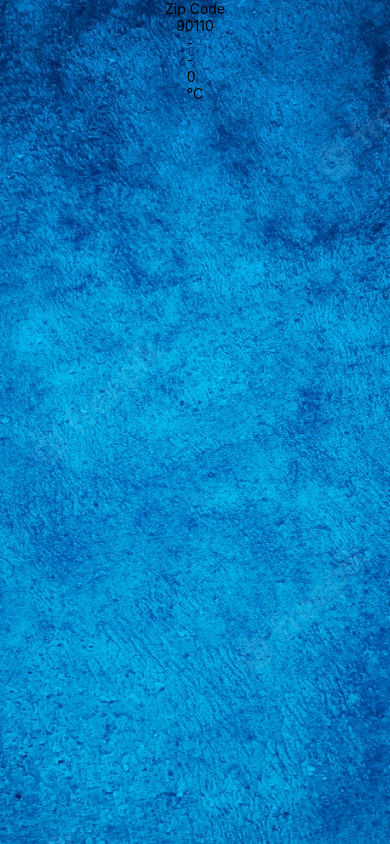
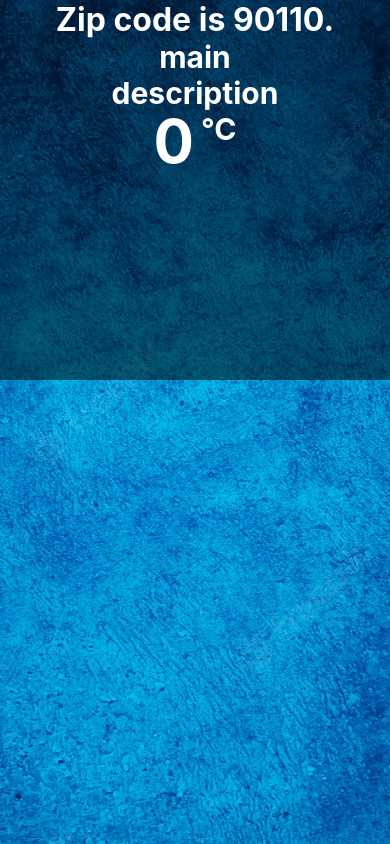
Before and after one commit to SahingkarnSuksabai/3SA04_63471, a React Native app: screen / in a window 390 px wide. Built offline with nearby package versions, Linux system fonts and the light colour scheme.

Commit message:
CHALLENGE PART3

```diff
--- a/App.js
+++ b/App.js
@@ -1,11 +1,10 @@
 import { StatusBar } from 'expo-status-bar';
 import React from 'react';
-import { StyleSheet, View } from 'react-native';
+import { StyleSheet, View, ImageBackground } from 'react-native';
 import Weather from './components/Weather';
+import Constants from 'expo-constants';
 
 export default function App() {
-
-
   return (
     <View style={styles.container}>
       <Weather zipCode="90110"/>
@@ -14,11 +13,11 @@ export default function App() {
   );
 }
 
-const styles = StyleSheet.create({
-  container: {
-    flex: 1,
-    backgroundColor: '#fff',
-    alignItems: 'center',
-    justifyContent: 'center',
-  },
-});
+const styles = StyleSheet.create(
+  {
+    container: {
+    paddingTop: Constants.statusBarHeight,
+    flex: 1
+    },
+  }
+);
--- a/components/Forecast.js
+++ b/components/Forecast.js
@@ -1,12 +1,43 @@
 import React from "react";
-import { Text,View } from "react-native-web";
+import { Text,View, StyleSheet } from "react-native";
+
 export default function Forecast(props){
     return (
         <View>
-            <Text>{props.main}</Text>
-            <Text>{props.description}</Text>
-            <Text>{props.temp}</Text>
-            <Text>°C</Text>
+            <Text style={style.normalText}>main</Text>
+            <Text style={style.normalText}>{props.main}</Text>
+            <Text style={style.normalText}>description</Text>
+            <Text style={style.normalText}>{props.description}</Text>
+            <View style= {{
+                flexDirection: "row",
+                justifyContent: 'center',
+
+            }}>
+                <Text style={style.tempNum}>{props.temp}</Text>
+                <Text style={style.normalText}> °C</Text>
+            </View>
         </View>
-    )
+    );
 }
+
+
+const style = StyleSheet.create(
+    {
+        normalText: {
+            textAlign: 'center',
+            fontSize: 30,
+            fontWeight: "bold",
+            color: 'white',
+
+        },
+
+        tempNum: {
+            fontSize: 60,
+            fontWeight: "bold",
+            color: 'white',
+            textAlign: 'center',
+            lineHeight: 60
+
+        }
+    }
+)
--- a/components/Weather.js
+++ b/components/Weather.js
@@ -1,19 +1,22 @@
 import React, { useState } from "react";
-import { Text, ImageBackground, StyleSheet } from "react-native"
-import Forecast from "./Forecast"
+import { ImageBackground, Text, StyleSheet } from 'react-native';
+import { View } from "react-native";
+import Forecast from "./Forecast";
+import Constants from 'expo-constants';
 
 export default function Weather(props){
     const [ForecastInfo, setForecastInfo] = useState({
-        main: '-',
-        description: '-',
+        main: '',
+        description: '',
         temp: 0
     })
 
     return (
         <ImageBackground source={require('../bg.jpg')} style={style.backdrop}>
-            <Text>Zip Code</Text>
-            <Text>{props.zipCode}</Text>
-            <Forecast {...ForecastInfo}/>
+            <View style={style.highlight}>
+                <Text style={style.titleText}>Zip code is {props.zipCode}.</Text>
+                <Forecast {...ForecastInfo}/>
+            </View>
         </ImageBackground>
 
     );
@@ -25,4 +28,18 @@ const style = StyleSheet.create({
         width: '100%',
         height: '100%'
     },
-});
+    highlight: {
+        backgroundColor: 'rgba(0, 0, 0, 0.5)',
+        width:"100%",
+        height:"45%",
+        paddingTop: Constants.statusBarHeight,
+        alignItems: 'center'
+    },
+
+    titleText: {
+        fontSize: 32,
+        fontWeight: "bold",
+        color: 'white',
+        textAlign: 'center'
+    }
+})
```
